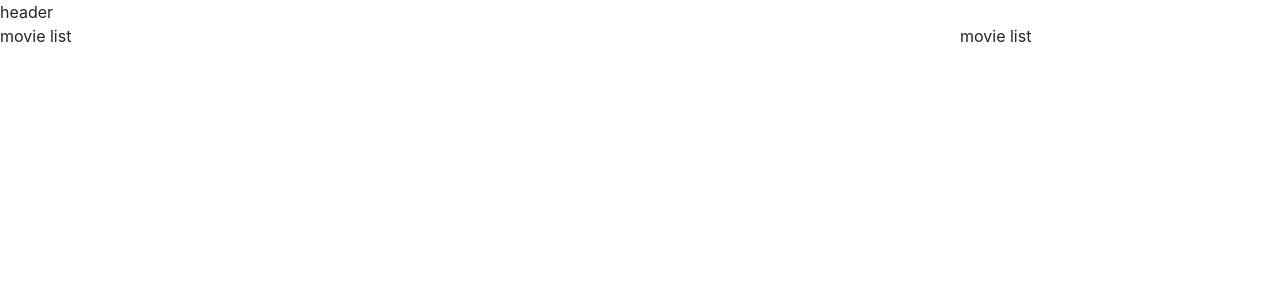
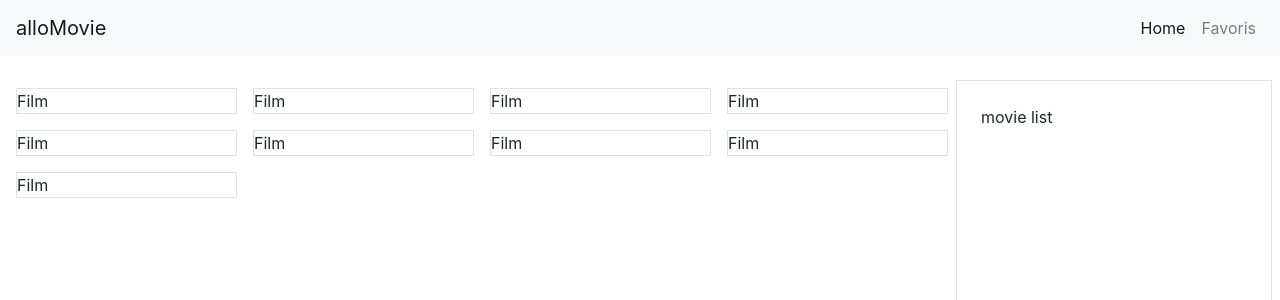
Before and after one commit to elvis-messiaen/movies, a React (Create React App) app: page / in a window 1280 px wide. Shown: the top 300 px of the page. Built offline with nearby package versions, Linux system fonts and the light colour scheme.

Commit message:
[FEAT][ME]mise en place de base du bootstrap

```diff
--- a/public/index.html
+++ b/public/index.html
@@ -8,8 +8,11 @@
 		<meta name="description" content="Web site created using create-react-app"/>
 		<link rel="apple-touch-icon" href="%PUBLIC_URL%/app-icon.ico" />
 		<link rel="manifest" href="%PUBLIC_URL%/manifest.json" />
-		<title>Movies</title>
-		<link href="https://cdn.jsdelivr.net/npm/bootstrap@5.0.0-beta3/dist/css/bootstrap.min.css" rel="stylesheet" integrity="sha384-eOJMYsd53ii+scO/bJGFsiCZc+5NDVN2yr8+0RDqr0Ql0h+rP48ckxlpbzKgwra6" crossorigin="anonymous">
+		<title>Movie</title>
+		<script src="https://code.jquery.com/jquery-3.3.1.slim.min.js" integrity="sha384-q8i/X+965DzO0rT7abK41JStQIAqVgRVzpbzo5smXKp4YfRvH+8abtTE1Pi6jizo" crossorigin="anonymous"></script>
+		<script src="https://cdnjs.cloudflare.com/ajax/libs/popper.js/1.14.7/umd/popper.min.js" integrity="sha384-UO2eT0CpHqdSJQ6hJty5KVphtPhzWj9WO1clHTMGa3JDZwrnQq4sF86dIHNDz0W1" crossorigin="anonymous"></script>
+		<link rel="stylesheet" href="https://stackpath.bootstrapcdn.com/bootstrap/4.3.1/css/bootstrap.min.css" integrity="sha384-ggOyR0iXCbMQv3Xipma34MD+dH/1fQ784/j6cY/iJTQUOhcWr7x9JvoRxT2MZw1T" crossorigin="anonymous">
+		<script src="https://stackpath.bootstrapcdn.com/bootstrap/4.3.1/js/bootstrap.min.js" integrity="sha384-JjSmVgyd0p3pXB1rRibZUAYoIIy6OrQ6VrjIEaFf/nJGzIxFDsf4x0xIM+B07jRM" crossorigin="anonymous"></script>
 	</head>
 	<body>
 		<noscript>You need to enable JavaScript to run this app.</noscript>
--- a/src/App.js
+++ b/src/App.js
@@ -6,10 +6,10 @@ class App extends Component{
   render () {
     return (
       <>
-      <div className="App">
+      <div className="App d-flex flex-column">
          <Header/>
       </div>
-      <div className="d-flex flex-row">
+      <div className="d-flex flex-row min-vh-100 pt-4 p-2">
         <MoviesList/>
         <MoviesDetails/>
       </div>
--- a/src/components/header/Header.jsx
+++ b/src/components/header/Header.jsx
@@ -1,13 +1,24 @@
 import React, { Component } from 'react'
 
-class Header extends Component {
+export default class Header extends Component {
     render() {
         return (
-            <div>
-                header
-            </div>
-        )
+            <header className="navbar navbar-expand-lg navbar-light bg-light">
+                <a className="navbar-brand" href="/">alloMovie</a>
+                <button className="navbar-toggler">
+                    <span className="navbar-toggler-icon"></span>
+                </button>
+                <div className="collapse navbar-collapse">
+                    <ul className="navbar-nav ml-auto">
+                        <li className="nav-item active">
+                            <a className="nav-link" href="/">Home</a>
+                        </li>
+                        <li className="nav-item ">
+                            <a className="nav-link" href="/">Favoris</a>
+                        </li>
+                    </ul>
+                </div>
+            </header>
+        );
     }
 }
-
-export default Header
--- a/src/components/movie-details/MoviesDetails.jsx
+++ b/src/components/movie-details/MoviesDetails.jsx
@@ -3,7 +3,7 @@ import React, { Component } from 'react'
 class MoviesDetails extends Component {
     render() {
         return (
-            <div  className="w-25">
+            <div  className="w-25 border p-4">
                 movie list
             </div>
         )
--- a/src/components/movies-list/MoviesList.jsx
+++ b/src/components/movies-list/MoviesList.jsx
@@ -3,8 +3,34 @@ import React, { Component } from 'react'
 class MoviesList extends Component {
     render() {
         return (
-            <div className="w-75 ">
-                movie list
+            <div className="w-75 d-flex flex-row flex-wrap align-content-start">
+              <div className="w-25 p-2">
+                <div className="border ">Film</div>
+              </div>
+              <div className="w-25 p-2">
+                <div className="border ">Film</div>
+              </div>
+              <div className="w-25 p-2">
+                <div className="border ">Film</div>
+              </div>
+              <div className="w-25 p-2">
+                <div className="border ">Film</div>
+              </div>
+              <div className="w-25 p-2">
+                <div className="border ">Film</div>
+              </div>
+              <div className="w-25 p-2">
+                <div className="border ">Film</div>
+              </div>
+              <div className="w-25 p-2">
+                <div className="border ">Film</div>
+              </div>
+              <div className="w-25 p-2">
+                <div className="border ">Film</div>
+              </div>
+              <div className="w-25 p-2">
+                <div className="border ">Film</div>
+              </div>
             </div>
         )
     }
```
